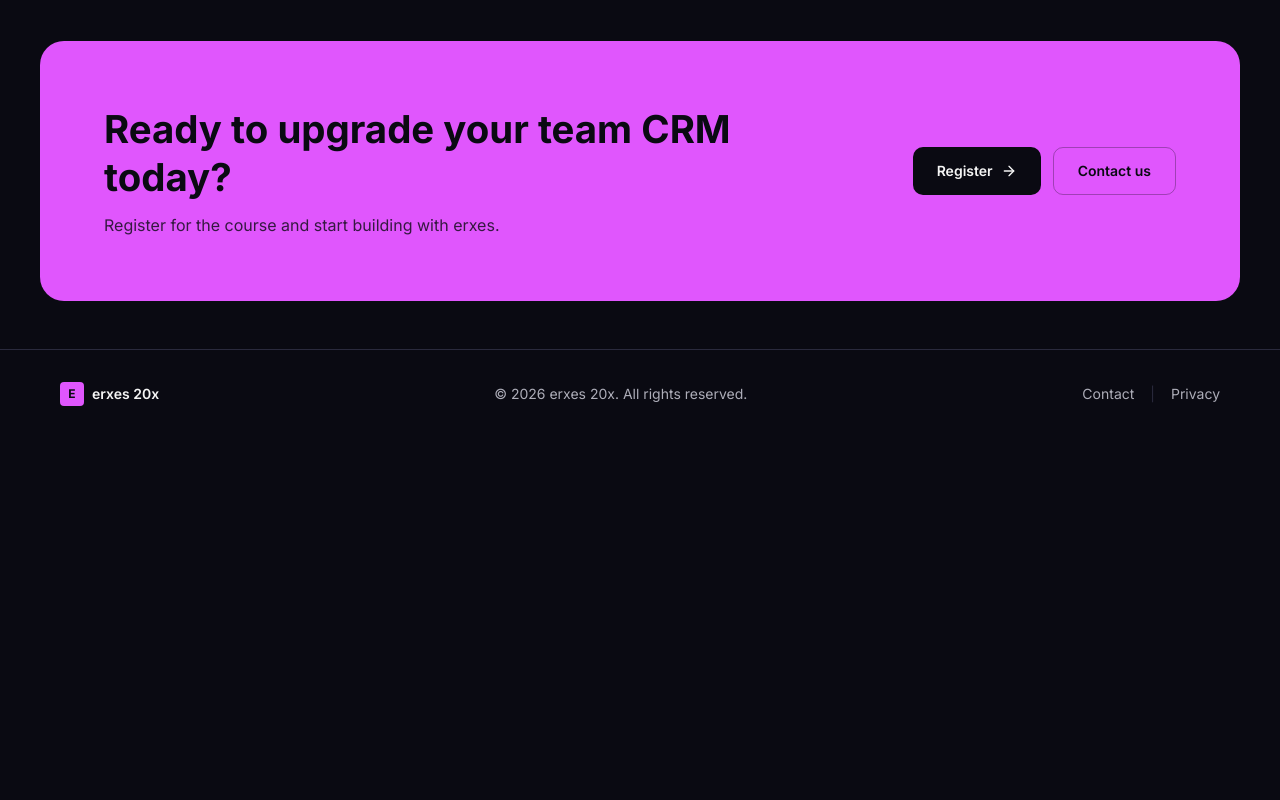
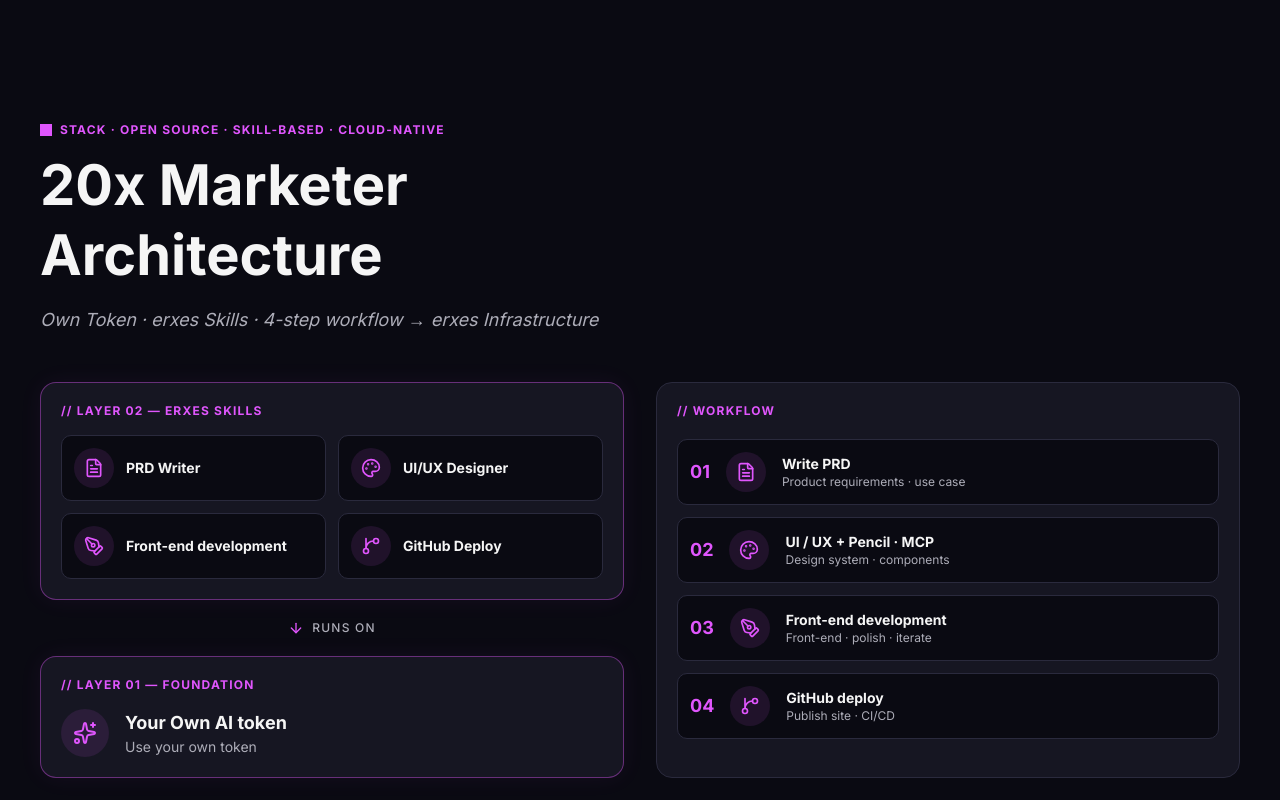
Before and after one commit to Enkhuushka/erxes-20x-web, a Next.js app: page /en in a window 1280 px wide. Shown: the part 2020-2820 px from the top of the page. Before the commit the page ends 2458 px from the top, so only its background shows below. Built offline with nearby package versions, Linux system fonts and the light colour scheme; no server answers.

Commit message:
chore: initial site build

```diff
--- a/messages/en.json
+++ b/messages/en.json
@@ -118,6 +118,29 @@
     "emailLabel": "Email",
     "phoneLabel": "Phone"
   },
+  "architecture": {
+    "eyebrow": "STACK · OPEN SOURCE · SKILL-BASED · CLOUD-NATIVE",
+    "title": "20x Marketer Architecture",
+    "lead": "Own Token · erxes Skills · 4-step workflow → erxes Infrastructure",
+    "layer02": "LAYER 02 — ERXES SKILLS",
+    "layer01": "LAYER 01 — FOUNDATION",
+    "runsOn": "runs on",
+    "workflow": "WORKFLOW",
+    "prdWriter": "PRD Writer",
+    "uiuxDesigner": "UI/UX Designer",
+    "frontend": "Front-end development",
+    "githubDeploy": "GitHub Deploy",
+    "foundation": "Your Own AI token",
+    "foundationDesc": "Use your own token",
+    "step1": "Write PRD",
+    "step1Desc": "Product requirements · use case",
+    "step2": "UI / UX + Pencil · MCP",
+    "step2Desc": "Design system · components",
+    "step3": "Front-end development",
+    "step3Desc": "Front-end · polish · iterate",
+    "step4": "GitHub deploy",
+    "step4Desc": "Publish site · CI/CD"
+  },
   "meta": {
     "homeTitle": "erxes 20x — 5-day course",
     "homeDescription": "5 days, 30+ hours of hands-on erxes CRM training. No-code automation, sales, marketing, and service.",
--- a/messages/mn.json
+++ b/messages/mn.json
@@ -118,6 +118,29 @@
     "emailLabel": "И-мэйл",
     "phoneLabel": "Утас"
   },
+  "architecture": {
+    "eyebrow": "STACK · OPEN SOURCE · SKILL-BASED · CLOUD-NATIVE",
+    "title": "20x Marketer Архитектур",
+    "lead": "Own Token · erxes Skills · 4 алхамт workflow → erxes Infrastructure",
+    "layer02": "LAYER 02 — ERXES SKILLS",
+    "layer01": "LAYER 01 — FOUNDATION",
+    "runsOn": "runs on",
+    "workflow": "WORKFLOW",
+    "prdWriter": "PRD Writer",
+    "uiuxDesigner": "UI/UX Designer",
+    "frontend": "Front-end development",
+    "githubDeploy": "GitHub Deploy",
+    "foundation": "Your Own AI token",
+    "foundationDesc": "Use your own token",
+    "step1": "PRD бичих",
+    "step1Desc": "Бүтээгдэхүүний шаардлага · use case",
+    "step2": "UI / UX + Pencil · MCP",
+    "step2Desc": "Дизайн систем · components",
+    "step3": "Front-end development",
+    "step3Desc": "Front-end · polish · iterate",
+    "step4": "GitHub deploy",
+    "step4Desc": "Сайтаар нийтлэх · CI/CD"
+  },
   "meta": {
     "homeTitle": "erxes 20x — 5 өдрийн сургалт",
     "homeDescription": "erxes CRM платформ дээр 5 өдөр, 30+ цаг практик сургалт. No-code automation, борлуулалт, маркетинг, үйлчилгээ.",
--- a/src/app/[locale]/page.tsx
+++ b/src/app/[locale]/page.tsx
@@ -2,6 +2,7 @@
 import Hero from "@/components/sections/Hero";
 import Stats from "@/components/sections/Stats";
 import Curriculum from "@/components/sections/Curriculum";
+import Architecture from "@/components/sections/Architecture";
 import CtaBanner from "@/components/sections/CtaBanner";
 
 export async function generateMetadata({
@@ -23,6 +24,7 @@
       <Hero />
       <Stats />
       <Curriculum />
+      <Architecture />
       <CtaBanner />
     </>
   );
--- /dev/null
+++ b/src/components/sections/Architecture.tsx
@@ -0,0 +1,185 @@
+"use client";
+
+import { useTranslations } from "next-intl";
+import { motion, useInView } from "framer-motion";
+import { useRef } from "react";
+import {
+  FileText,
+  Palette,
+  PenTool,
+  GitBranch,
+  Sparkles,
+  ArrowDown,
+} from "lucide-react";
+
+export default function Architecture() {
+  const t = useTranslations("architecture");
+  const ref = useRef(null);
+  const inView = useInView(ref, { once: true, margin: "-100px" });
+
+  return (
+    <section
+      ref={ref}
+      id="architecture"
+      className="border-y border-border bg-background-soft px-6 py-20 lg:px-10 lg:py-32"
+    >
+      <div className="mx-auto max-w-[1240px]">
+        <div className="mb-12 max-w-2xl">
+          <motion.div
+            initial={{ opacity: 0, y: 16 }}
+            animate={inView ? { opacity: 1, y: 0 } : {}}
+            transition={{ duration: 0.4 }}
+            className="mb-3 flex items-center gap-2"
+          >
+            <span className="h-3 w-3 bg-primary" />
+            <span className="text-xs font-bold uppercase tracking-widest text-primary">
+              {t("eyebrow")}
+            </span>
+          </motion.div>
+          <motion.h2
+            initial={{ opacity: 0, y: 20 }}
+            animate={inView ? { opacity: 1, y: 0 } : {}}
+            transition={{ duration: 0.4, delay: 0.1 }}
+            className="mb-4 text-[clamp(2rem,5vw,3.5rem)] font-bold leading-tight text-foreground"
+          >
+            {t("title")}
+          </motion.h2>
+          <motion.p
+            initial={{ opacity: 0, y: 20 }}
+            animate={inView ? { opacity: 1, y: 0 } : {}}
+            transition={{ duration: 0.4, delay: 0.2 }}
+            className="text-lg italic text-muted-foreground"
+          >
+            {t("lead")}
+          </motion.p>
+        </div>
+
+        <div className="grid grid-cols-1 gap-8 lg:grid-cols-2">
+          <motion.div
+            initial={{ opacity: 0, x: -20 }}
+            animate={inView ? { opacity: 1, x: 0 } : {}}
+            transition={{ duration: 0.5, delay: 0.2 }}
+            className="space-y-5"
+          >
+            <div className="rounded-[16px] border border-primary/40 bg-card p-5 shadow-[0_0_24px_rgba(224,86,253,0.06)]">
+              <p className="mb-4 text-xs font-bold uppercase tracking-widest text-primary">
+                // {t("layer02")}
+              </p>
+              <div className="grid grid-cols-2 gap-3">
+                <SkillCard icon={FileText} title={t("prdWriter")} />
+                <SkillCard icon={Palette} title={t("uiuxDesigner")} />
+                <SkillCard icon={PenTool} title={t("frontend")} />
+                <SkillCard icon={GitBranch} title={t("githubDeploy")} />
+              </div>
+            </div>
+
+            <div className="flex items-center justify-center gap-2 text-xs font-medium uppercase tracking-widest text-muted-foreground">
+              <ArrowDown className="h-4 w-4 text-primary" />
+              {t("runsOn")}
+            </div>
+
+            <div className="rounded-[16px] border border-primary/40 bg-card p-5 shadow-[0_0_24px_rgba(224,86,253,0.06)]">
+              <p className="mb-4 text-xs font-bold uppercase tracking-widest text-primary">
+                // {t("layer01")}
+              </p>
+              <div className="flex items-center gap-4">
+                <span className="flex h-12 w-12 items-center justify-center rounded-full bg-primary/10 text-primary">
+                  <Sparkles className="h-6 w-6" />
+                </span>
+                <div>
+                  <p className="text-lg font-bold text-foreground">
+                    {t("foundation")}
+                  </p>
+                  <p className="text-sm text-muted-foreground">
+                    {t("foundationDesc")}
+                  </p>
+                </div>
+              </div>
+            </div>
+          </motion.div>
+
+          <motion.div
+            initial={{ opacity: 0, x: 20 }}
+            animate={inView ? { opacity: 1, x: 0 } : {}}
+            transition={{ duration: 0.5, delay: 0.3 }}
+            className="rounded-[16px] border border-border bg-card p-5"
+          >
+            <p className="mb-5 text-xs font-bold uppercase tracking-widest text-primary">
+              // {t("workflow")}
+            </p>
+            <div className="space-y-3">
+              <WorkflowStep
+                number={1}
+                icon={FileText}
+                title={t("step1")}
+                desc={t("step1Desc")}
+              />
+              <WorkflowStep
+                number={2}
+                icon={Palette}
+                title={t("step2")}
+                desc={t("step2Desc")}
+              />
+              <WorkflowStep
+                number={3}
+                icon={PenTool}
+                title={t("step3")}
+                desc={t("step3Desc")}
+              />
+              <WorkflowStep
+                number={4}
+                icon={GitBranch}
+                title={t("step4")}
+                desc={t("step4Desc")}
+              />
+            </div>
+          </motion.div>
+        </div>
+      </div>
+    </section>
+  );
+}
+
+function SkillCard({
+  icon: Icon,
+  title,
+}: {
+  icon: React.ElementType;
+  title: string;
+}) {
+  return (
+    <div className="flex items-center gap-3 rounded-[10px] border border-border bg-background p-3 transition-all hover:border-primary/30 hover:bg-primary/5">
+      <span className="flex h-10 w-10 flex-shrink-0 items-center justify-center rounded-lg bg-primary/10 text-primary">
+        <Icon className="h-5 w-5" />
+      </span>
+      <span className="text-sm font-bold text-foreground">{title}</span>
+    </div>
+  );
+}
+
+function WorkflowStep({
+  number,
+  icon: Icon,
+  title,
+  desc,
+}: {
+  number: number;
+  icon: React.ElementType;
+  title: string;
+  desc: string;
+}) {
+  return (
+    <div className="group flex items-center gap-4 rounded-[10px] border border-border bg-background p-3 transition-all hover:border-primary/40 hover:bg-primary/5">
+      <span className="text-lg font-bold leading-none text-primary">
+        {String(number).padStart(2, "0")}
+      </span>
+      <span className="flex h-10 w-10 flex-shrink-0 items-center justify-center rounded-lg bg-primary/10 text-primary">
+        <Icon className="h-5 w-5" />
+      </span>
+      <div className="min-w-0 flex-1">
+        <p className="text-sm font-bold text-foreground">{title}</p>
+        <p className="text-xs text-muted-foreground">{desc}</p>
+      </div>
+    </div>
+  );
+}
```
